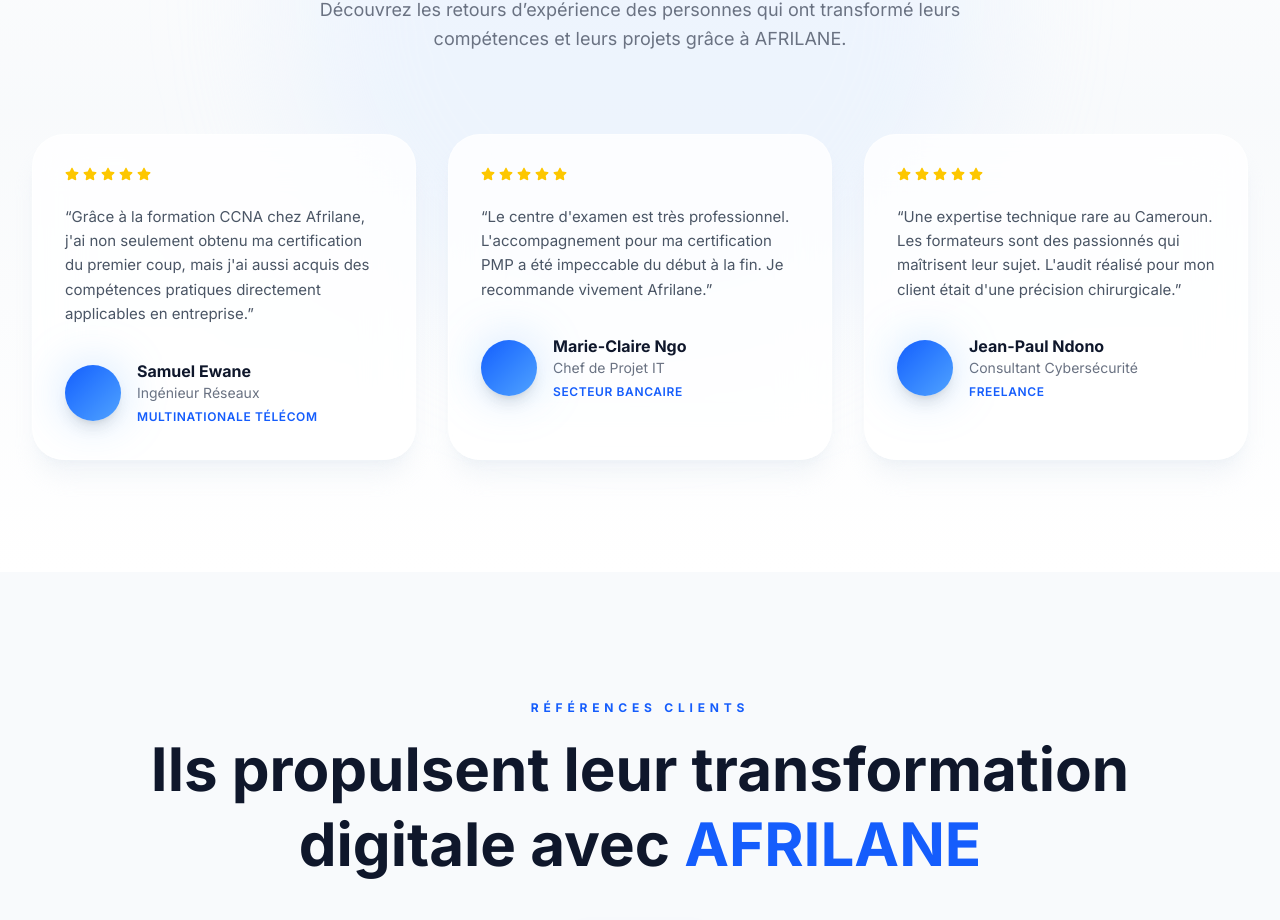
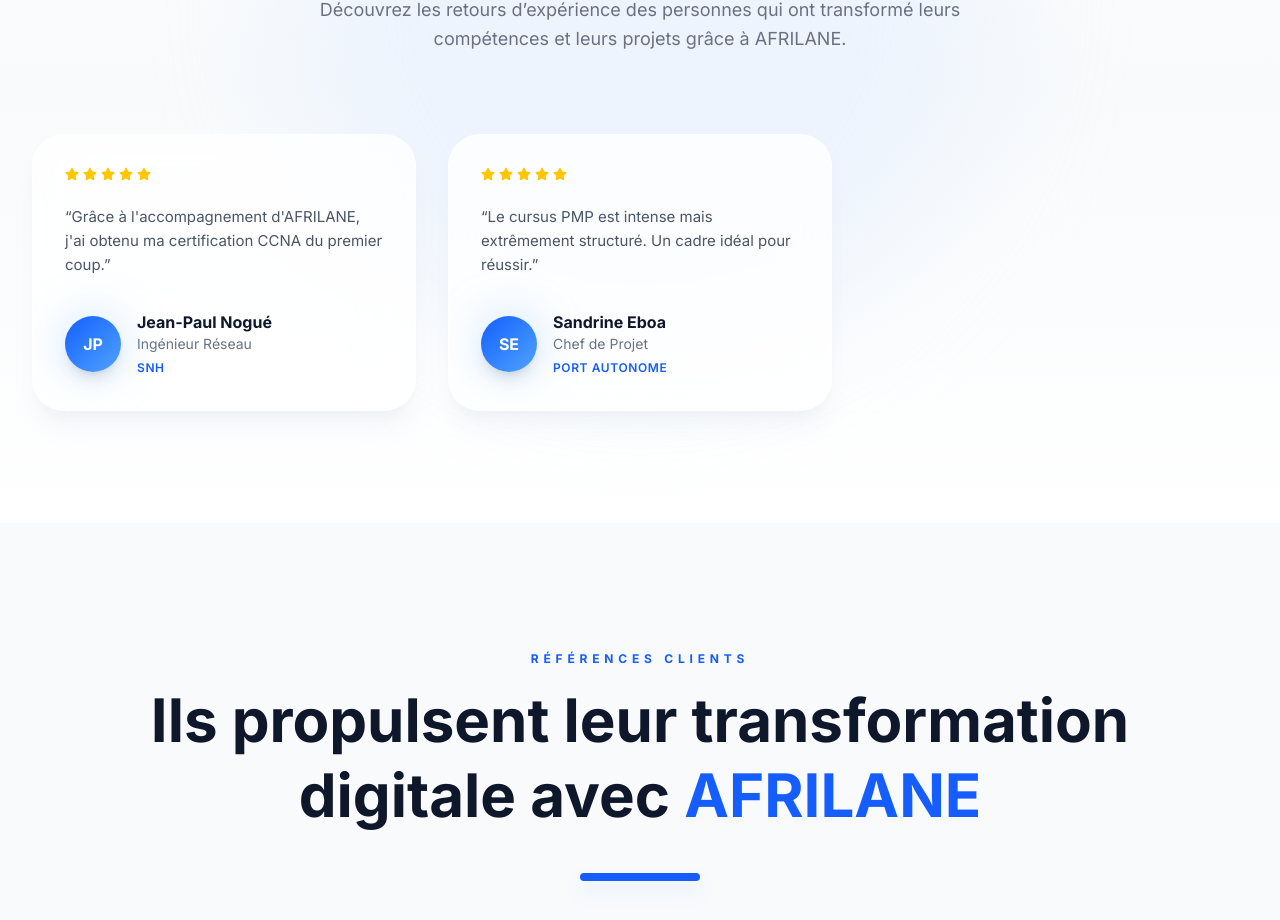
Before and after one commit to 7even5iv/afrilane-website, a React (Vite) app: page / in a window 1280 px wide. Shown: the part 3713-4633 px from the top of the page. Built offline with nearby package versions, Linux system fonts and the light colour scheme.

Commit message:
fix: resolve testimonial avatar type error for production build

```diff
--- a/src/components/sections/Testimonials.tsx
+++ b/src/components/sections/Testimonials.tsx
@@ -1,6 +1,16 @@
 import { motion } from "framer-motion";
 import { FaStar } from "react-icons/fa";
 import { TESTIMONIALS } from "../../constants";
+
+// 1. On définit la structure d'un témoignage pour TypeScript
+interface TestimonialType {
+    id: number;
+    name: string;
+    role: string;
+    company: string;
+    content: string;
+    avatar: string; // Propriété requise
+}
 
 const Testimonials = () => {
     return (
@@ -19,7 +29,6 @@ const Testimonials = () => {
                     viewport={{ once: true }}
                     className="text-center mb-20"
                 >
-
                     <div className="inline-flex items-center px-4 py-2 rounded-full border border-blue-100 bg-blue-50 text-blue-600 text-xs uppercase tracking-[0.25em] font-bold">
                         Témoignages
                     </div>
@@ -39,8 +48,8 @@ const Testimonials = () => {
 
                 {/* GRID */}
                 <div className="grid grid-cols-1 md:grid-cols-2 xl:grid-cols-3 gap-8">
-
-                    {TESTIMONIALS.map((testi, index) => (
+                    {/* 2. On force le type sur TESTIMONIALS pour que TS sache qu'avatar existe */}
+                    {(TESTIMONIALS as TestimonialType[]).map((testi, index) => (
                         <motion.div
                             key={testi.id}
                             initial={{ opacity: 0, y: 40 }}
@@ -54,7 +63,6 @@ const Testimonials = () => {
                             whileHover={{ y: -10 }}
                             className="group relative overflow-hidden rounded-[32px] border border-white/40 bg-white/80 backdrop-blur-xl p-8 shadow-xl shadow-slate-200/40 hover:shadow-2xl hover:shadow-blue-100/50 transition-all duration-500"
                         >
-
                             {/* Hover Gradient */}
                             <div className="absolute inset-0 opacity-0 group-hover:opacity-100 transition-opacity duration-500 bg-gradient-to-br from-blue-50 via-white to-blue-100" />
 
@@ -62,14 +70,10 @@ const Testimonials = () => {
                             <div className="absolute top-0 left-0 h-1 w-0 bg-blue-600 group-hover:w-full transition-all duration-500" />
 
                             <div className="relative z-10">
-
                                 {/* Stars */}
                                 <div className="flex items-center gap-1 mb-6">
                                     {[...Array(5)].map((_, i) => (
-                                        <FaStar
-                                            key={i}
-                                            className="text-yellow-400 text-sm"
-                                        />
+                                        <FaStar key={i} className="text-yellow-400 text-sm" />
                                     ))}
                                 </div>
 
@@ -80,13 +84,12 @@ const Testimonials = () => {
 
                                 {/* USER */}
                                 <div className="flex items-center gap-4">
-
                                     {/* Avatar */}
                                     <div className="relative">
                                         <div className="absolute inset-0 rounded-full bg-blue-400/30 blur-xl" />
-
                                         <div className="relative h-14 w-14 rounded-full bg-gradient-to-br from-blue-600 to-blue-400 flex items-center justify-center text-white font-bold shadow-lg">
-                                            {testi.avatar}
+                                            {/* 3. Sécurité supplémentaire au cas où */}
+                                            {testi.avatar || testi.name.charAt(0)}
                                         </div>
                                     </div>
 
@@ -95,11 +98,9 @@ const Testimonials = () => {
                                         <h4 className="font-bold text-slate-900">
                                             {testi.name}
                                         </h4>
-
                                         <p className="text-sm text-gray-500">
                                             {testi.role}
                                         </p>
-
                                         <span className="text-xs uppercase tracking-wider font-semibold text-blue-600">
                                             {testi.company}
                                         </span>
--- a/src/constants/index.ts
+++ b/src/constants/index.ts
@@ -47,31 +47,24 @@ export const COURSES = [
 export const TESTIMONIALS = [
   {
     id: 1,
-    name: "Samuel Ewane",
-    role: "Ingénieur Réseaux",
-    company: "Multinationale Télécom",
-    content: "Grâce à la formation CCNA chez Afrilane, j'ai non seulement obtenu ma certification du premier coup, mais j'ai aussi acquis des compétences pratiques directement applicables en entreprise.",
+    name: "Jean-Paul Nogué",
+    role: "Ingénieur Réseau",
+    company: "SNH",
+    content: "Grâce à l'accompagnement d'AFRILANE, j'ai obtenu ma certification CCNA du premier coup.",
     stars: 5,
-    cert: "Cisco CCNA"
+    cert: "CCNA",
+    avatar: "JP" // <--- Assure-toi que cette ligne existe pour chaque témoignage
   },
   {
     id: 2,
-    name: "Marie-Claire Ngo",
-    role: "Chef de Projet IT",
-    company: "Secteur Bancaire",
-    content: "Le centre d'examen est très professionnel. L'accompagnement pour ma certification PMP a été impeccable du début à la fin. Je recommande vivement Afrilane.",
+    name: "Sandrine Eboa",
+    role: "Chef de Projet",
+    company: "Port Autonome",
+    content: "Le cursus PMP est intense mais extrêmement structuré. Un cadre idéal pour réussir.",
     stars: 5,
-    cert: "PMP Certification"
+    cert: "PMP",
+    avatar: "SE"
   },
-  {
-    id: 3,
-    name: "Jean-Paul Ndono",
-    role: "Consultant Cybersécurité",
-    company: "Freelance",
-    content: "Une expertise technique rare au Cameroun. Les formateurs sont des passionnés qui maîtrisent leur sujet. L'audit réalisé pour mon client était d'une précision chirurgicale.",
-    stars: 5,
-    cert: "ISO 27001 Lead Implementer"
-  }
 ];
 
 export const COLORS = {
```
